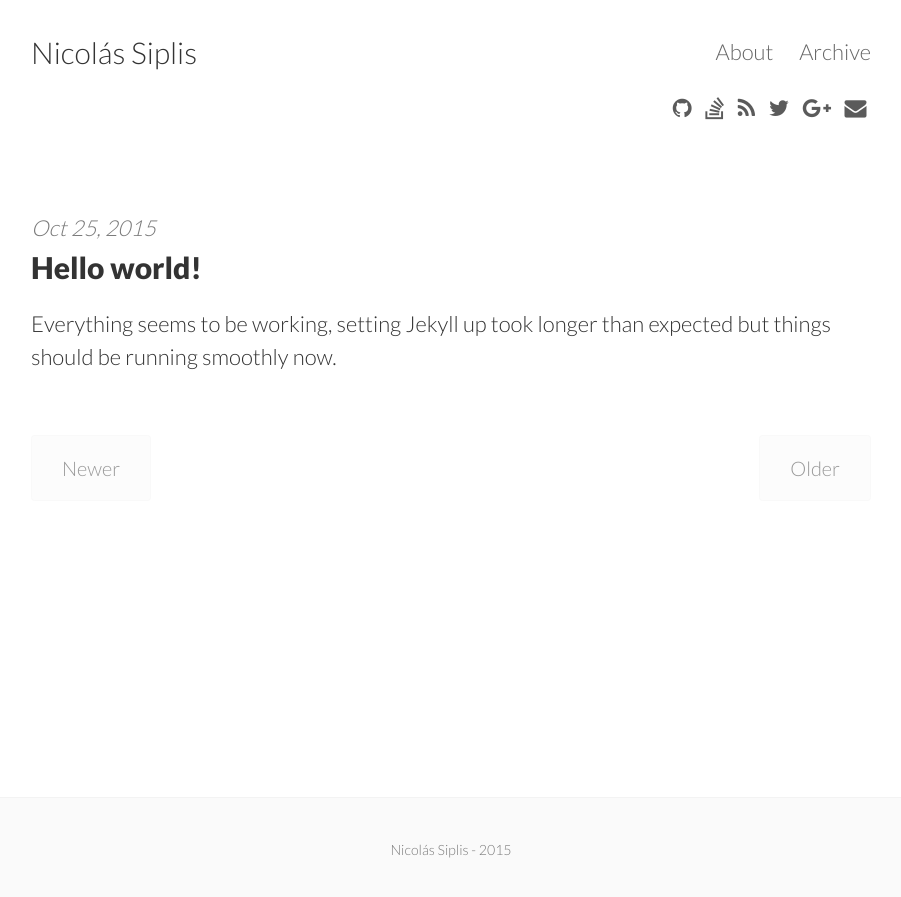
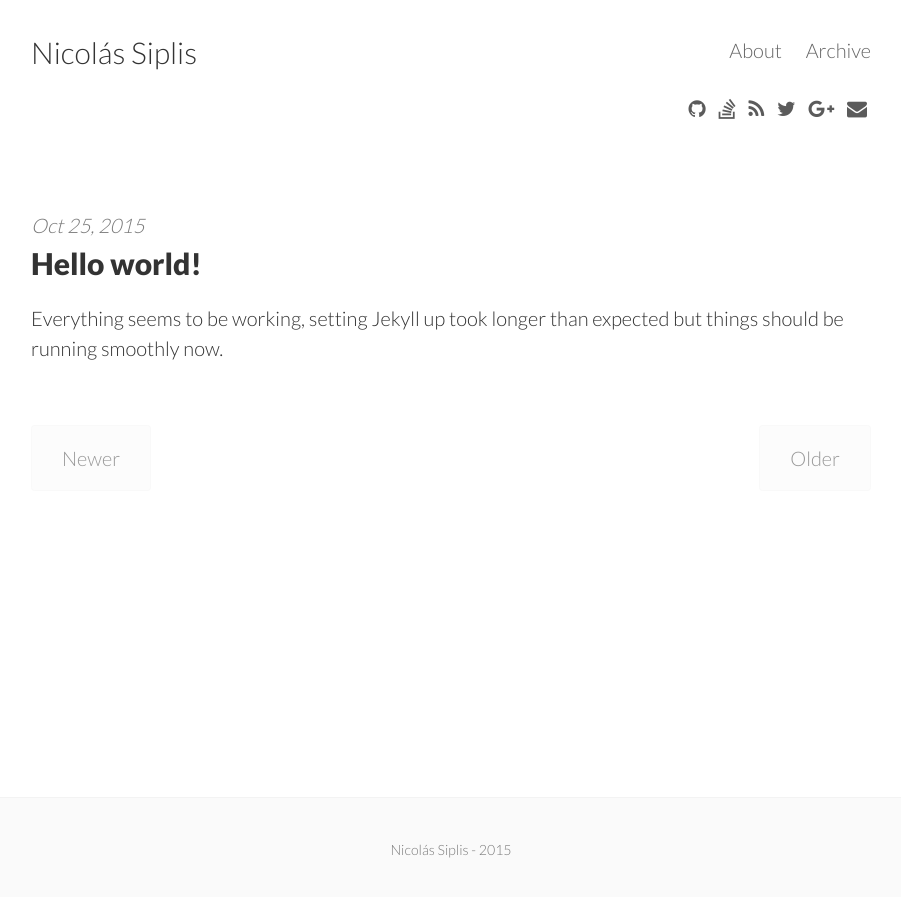
Before and after one commit to actividad-parlamentaria/actividad-parlamentaria.github.io, a Jekyll site: the page built from index.html, in a window 1280 px wide. Shown: the top 897 px of the page, without its empty margins (189-1090 px from the left). Built offline with Jekyll 4.4.1, drawn with Linux system fonts in a browser that asks for light colours; nearby versions of some CDN libraries; the list of posts is cut into pages by our own code.

```diff
--- a/_sass/_variables.scss
+++ b/_sass/_variables.scss
@@ -10,7 +10,7 @@ $monospace-font-family: 'Source Code Pro', 'Inconsolata', Consolas, monospace !d
 $h1: 1.5rem !default; //Post title
 $h2: 1.5rem !default;
 $h3: 1.5rem !default;
-$h4: 1.1rem !default; //Post content
+$h4: 1rem !default; //Post content
 $h5: .875rem !default;
 $h6: .75rem !default;
 $h00: 4rem !default;
```
